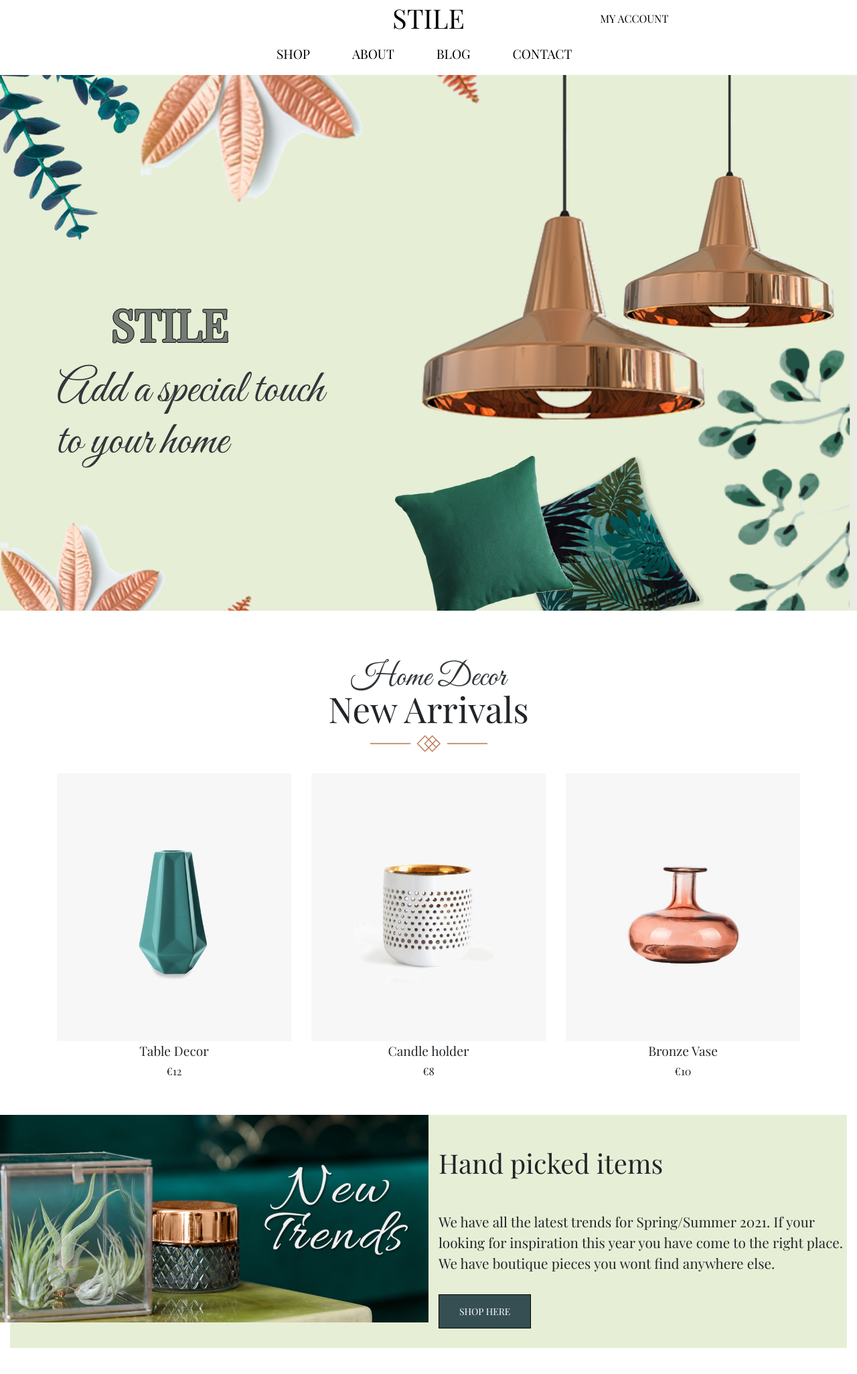
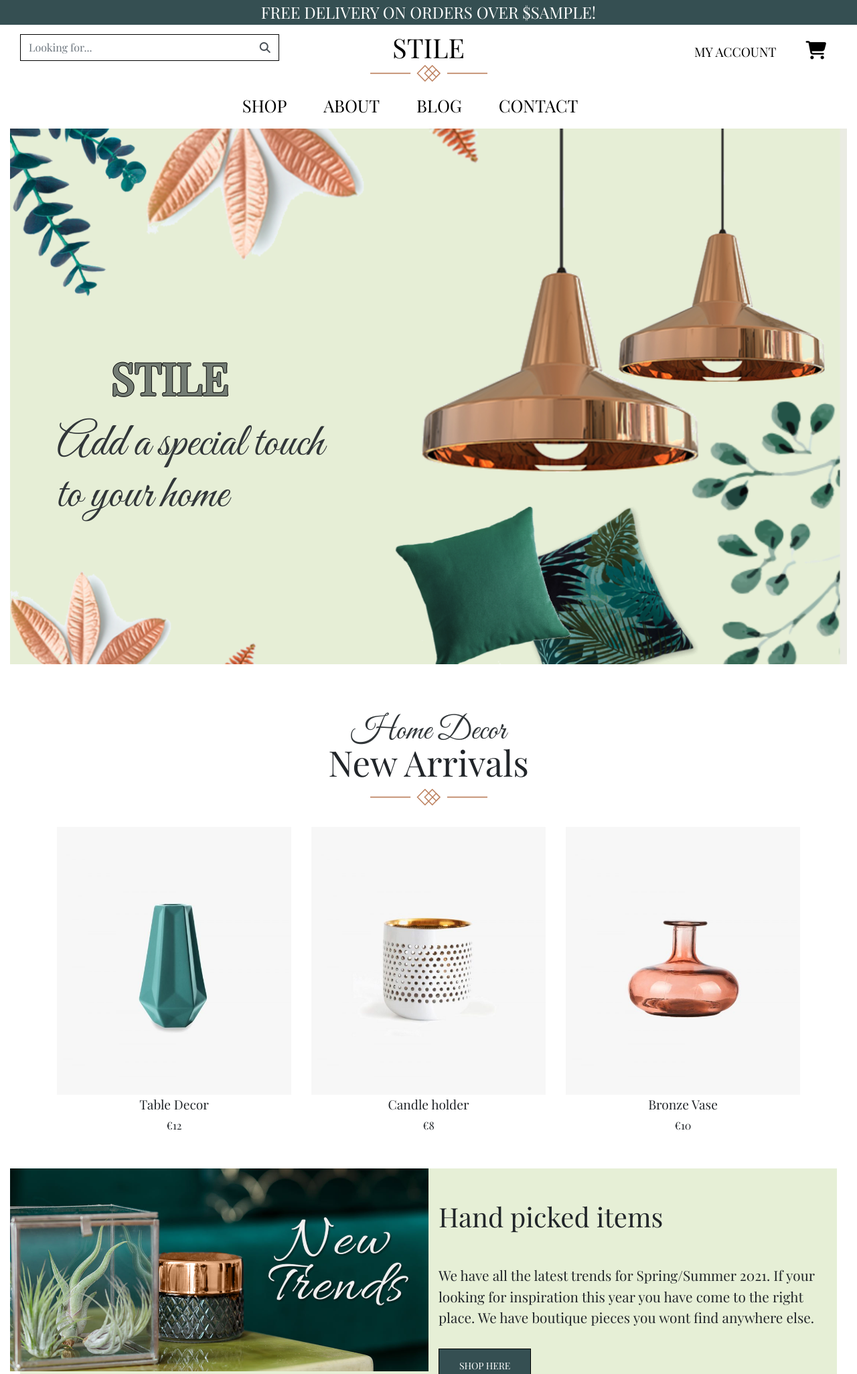
Before and after one commit to sophieboyle1/stile-ms4, a Django app: template home/templates/home/index.html in a window 1280 px wide. Shown: the top 2052 px of the page at 67% size. Run offline with Django 3.2, Linux system fonts and the light colour scheme; the template is opened without the code that fills it: most values are stand-ins (such as "Sample title", 1, 10 or a date in 2020); some libraries are stand-ins or nearby versions; some web fonts are replaced.

Commit message:
updated navbar to correctly stick to header

```diff
--- a/static/css/base.css
+++ b/static/css/base.css
@@ -37,14 +37,25 @@ html {
 /*------ Nav Bar ------*/
 
 .nav-link {
+    text-transform: uppercase;
     color: var(--color-black);
-    font-family: var(--font-poppins);
-    text-transform: uppercase;
-    float: right !important;
-    padding-left: 10rem;
+    line-height: 1rem;
+    font-size: 1.2rem;
 }
 
-.nav-link:hover {
+.fa-shopping-cart:before {
+    font-size: 1.7rem;
+}
+
+.form-control {
+    border: none;
+}
+
+.border-black {
+    border: var(--border-black);
+}
+
+.nav-link:hover, .nav-link-main:hover {
     text-decoration: underline;
     color: var(--color-black);
 }
@@ -67,8 +78,10 @@ html {
     text-decoration: none;
 }
 
-.navbar {
-    margin-left: 19rem;
+.nav-center {
+    display: block;
+    margin-left: auto;
+    margin-right: auto;
 }
 
 #delivery-banner {
@@ -76,17 +89,14 @@ html {
     text-transform: uppercase;
 }
 
-#main-nav {
-    top: 50px;
-}
-
-#main-nav .nav-link {
+.nav-link-main {
+    text-transform: uppercase;
+    color: var(--color-black);
+    font-size: 1.6rem;
     padding-right: 55px;
-    font-size: 1.2rem;
-}
-
-#user-options {
-    padding-left: 55px;
+    display: block;
+    margin-left: auto;
+    margin-right: auto;
 }
 
 /*------ Buttons ------*/
@@ -118,7 +128,6 @@ html {
     height: 800px;
     background-size: cover;
     margin-bottom: 4.5rem;
-    margin-top: 7rem;
 }
 
 #hp-header-h1 {
--- a/templates/base.html
+++ b/templates/base.html
@@ -45,25 +45,79 @@
 </head>
 
 <body>
-    <header class="container-fluid fixed-top">
+<header class="container-fluid">
     <div id="delivery-banner" class="row text-center">
         <div class="col bg-black text-white">
             <h4 class="logo-font my-1">Free delivery on orders over ${{ free_shipping_threshold }}!</h4>
         </div>
-            <div id="div-nav">
-                <div class="container-fluid fixed-top" id="top-nav">
-                    <div >
-                        {% include 'includes/top-nav.html' %}
+    </div>
+    <header class="container-fluid">
+        <div id="topnav" class="row pt-lg-2 d-none d-lg-flex">
+            <div class="col-12 col-lg-4 my-auto py-1 py-lg-0">
+                <form method="GET" action="">
+                    <div class="input-group border-black">
+                        <input class="form-control" type="text" name="q" placeholder="Looking for...">
+                        <div class="input-group-append">
+                            <button class="form-control" type="submit">
+                                <span class="icon text">
+                                    <i class="fas fa-search"></i>
+                                </span>
+                            </button>
                         </div>
                     </div>
-                <nav>
-                    <div class="container-fluid fixed-top" id="main-nav">
-                        <div class="container">
-                            {% include 'includes/main-nav.html' %}
+                </form>
+            </div>
+            <div class="col-12 col-lg-4 my-auto py-1 py-lg-0 text-center">
+                <a href="{% url 'home' %}" class="nav-link main-logo-link">
+                    <h1 class="my-0" id="logo"> STILE</h1>
+                </a>
+            </div>
+            <div class="col-12 col-lg-4 my-auto py-1 py-lg-0">
+                <ul class="list-inline list-unstyled text-center text-lg-right my-0">
+                    <li class="list-inline-item dropdown">
+                        <a class="text nav-link" href="#" id="user-options" data-toggle="dropdown" aria-haspopup="true"
+                            aria-expanded="false">
+                            <a class="nav-link" href="#" id="user-options" data-toggle="dropdown" aria-haspopup="true"
+                                aria-expanded="false">
+                                My account
+                            </a>
+                        </a>
+                        <div class="dropdown-menu border-0" aria-labelledby="user-options">
+                            {% if request.user.is_authenticated %}
+                            {% if request.user.is_superuser %}
+                            <a href="" class="dropdown-item">Product Management</a>
+                            <a href="#" class="dropdown-item">Blog Management</a>
+                            {% endif %}
+                            <a href="" class="dropdown-item">My Profile</a>
+                            <a href="{% url 'account_logout' %}" class="dropdown-item text-rosa-light">Logout</a>
+                            {% else %}
+                            <a href="{% url 'account_signup' %}" class="dropdown-item text-rosa-light">Register</a>
+                            <a href="{% url 'account_login' %}" class="dropdown-item text-rosa-light">Login</a>
+                            {% endif %}
+                        </div>
+                    </li>
+                    <li class="list-inline-item">
+                        <a class="{% if grand_total %}text-black font-weight-bold{% else %}text-rosa-dark{% endif %} nav-link"
+                            href="">
+                            <div class="text-center">
+                                <i class="fas fa-shopping-cart"></i>
+                            </div>
+                        </a>
+                    </li>
+                </ul>
             </div>
         </div>
+        <div>
+            <img src="media/seperater.png" alt="no-image" class="nav-center">
+        </div>
+                <div class="row bg-white">
+            <nav class="navbar navbar-expand-lg navbar-light w-100">
+                <button class="navbar-toggler" type="button" data-toggle="collapse" data-target="#main-nav" aria-controls="main-nav" aria-expanded="false" aria-label="Toggle navigation">
+                    <span class="navbar-toggler-icon"></span>
+                </button>
+                {% include 'includes/mobile-top-header.html' %}
+                {% include 'includes/main-nav.html' %}
             </nav>
-            </div>
         </div>
     </header>
 
--- a/templates/includes/main-nav.html
+++ b/templates/includes/main-nav.html
@@ -1,4 +1,4 @@
-<nav class="navbar navbar-expand-lg">
+<nav class="navbar navbar-expand-lg mx-auto">
     <button class="navbar-toggler" type="button" data-toggle="collapse" data-target="#navbarTogglerDemo01"
         aria-controls="navbarTogglerDemo01" aria-expanded="false" aria-label="Toggle navigation">
         <span class="navbar-toggler-icon"></span>
@@ -6,7 +6,7 @@
     <div class="collapse navbar-collapse" id="navbarTogglerDemo01">
         <ul class="navbar-nav mr-auto mt-2 mt-lg-0">
             <li class="nav-item dropdown">
-                <a class="nav-link" href="#" id="shop-link" data-toggle="dropdown" aria-haspopup="true" aria-expanded="false">Shop <span class="sr-only">(current)</span></a>
+                <a class="nav-link-main" href="#" id="shop-link" data-toggle="dropdown" aria-haspopup="true" aria-expanded="false">Shop <span class="sr-only">(current)</span></a>
                 <div class="dropdown-menu border-0" aria-labelledby="shop-link">
                     <a href="" class="dropdown-item">Decor</a>
                     <a href="" class="dropdown-item ">Pillows</a>
@@ -16,13 +16,13 @@
                 </div>
             </li>
             <li class="nav-item">
-                <a class="nav-link" href="#">About</a>
+                <a class="nav-link-main" href="#">About</a>
             </li>
             <li class="nav-item">
-                <a class="nav-link" href="#">Blog</a>
+                <a class="nav-link-main" href="#">Blog</a>
             </li>
             <li class="nav-item">
-                <a class="nav-link" href="#">Contact</a>
+                <a class="nav-link-main" href="#">Contact</a>
             </li>
         </ul>
     </div>
--- a/templates/includes/top-nav.html
+++ /dev/null
@@ -1,30 +0,0 @@
-<div id="topnav" class="row bg-white pt-lg-2 d-none d-lg-flex">
-    <div>
-        <a href="{% url 'home' %}" class="nav-link">
-            <h1 class="my-0" id="logo"> STILE</h1>
-        </a>
-    </div>
-    <div class="col-12 col-lg-8 my-auto py-1 py-lg-0 float-right">
-        <ul class="list-inline list-unstyled text-center text-lg-right my-0">
-            <li class="list-inline-item dropdown">
-                <a class="nav-link" href="#" id="user-options" data-toggle="dropdown" aria-haspopup="true"
-                    aria-expanded="false">
-                    My account
-                </a>
-                <div class="dropdown-menu border-0" aria-labelledby="user-options">
-                    {% if request.user.is_authenticated %}
-                    {% if request.user.is_superuser %}
-                    <a href="#" class="dropdown-item">Product Management</a>
-                    <a href="#" class="dropdown-item">Blog Management</a>
-                    {% endif %}
-                    <a href="#" class="dropdown-item">My Profile</a>
-                    <a href="#" class="dropdown-item">Logout</a>
-                    {% else %}
-                    <a href="#" class="dropdown-item">Register</a>
-                    <a href="#" class="dropdown-item">Login</a>
-                    {% endif %}
-                </div>
-            </li>
-        </ul>
-    </div>
-</div>
```
Also changed, not shown: templates/includes/mobile-top-header.html (added). Lines whose indentation alone changed are shown as unchanged.
